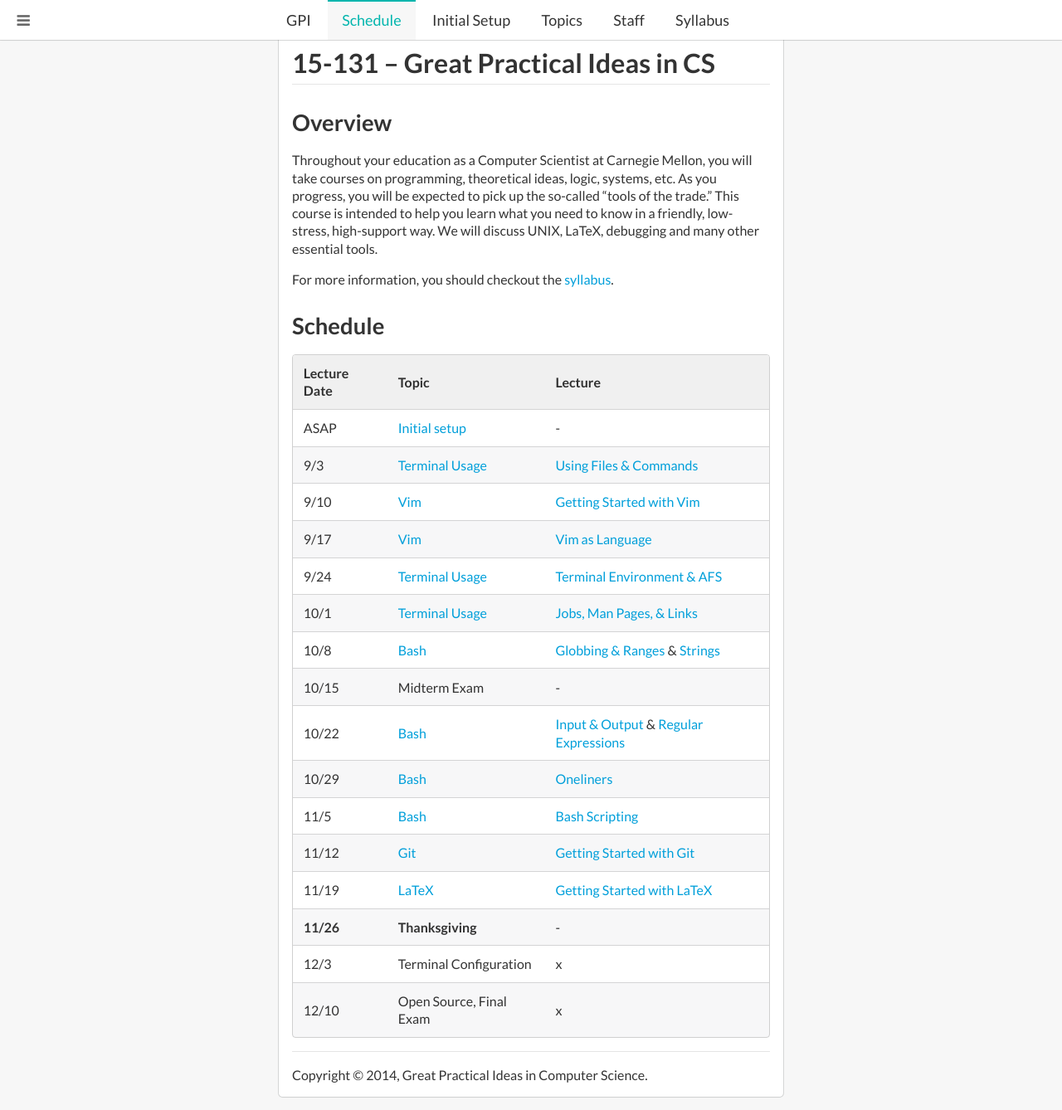
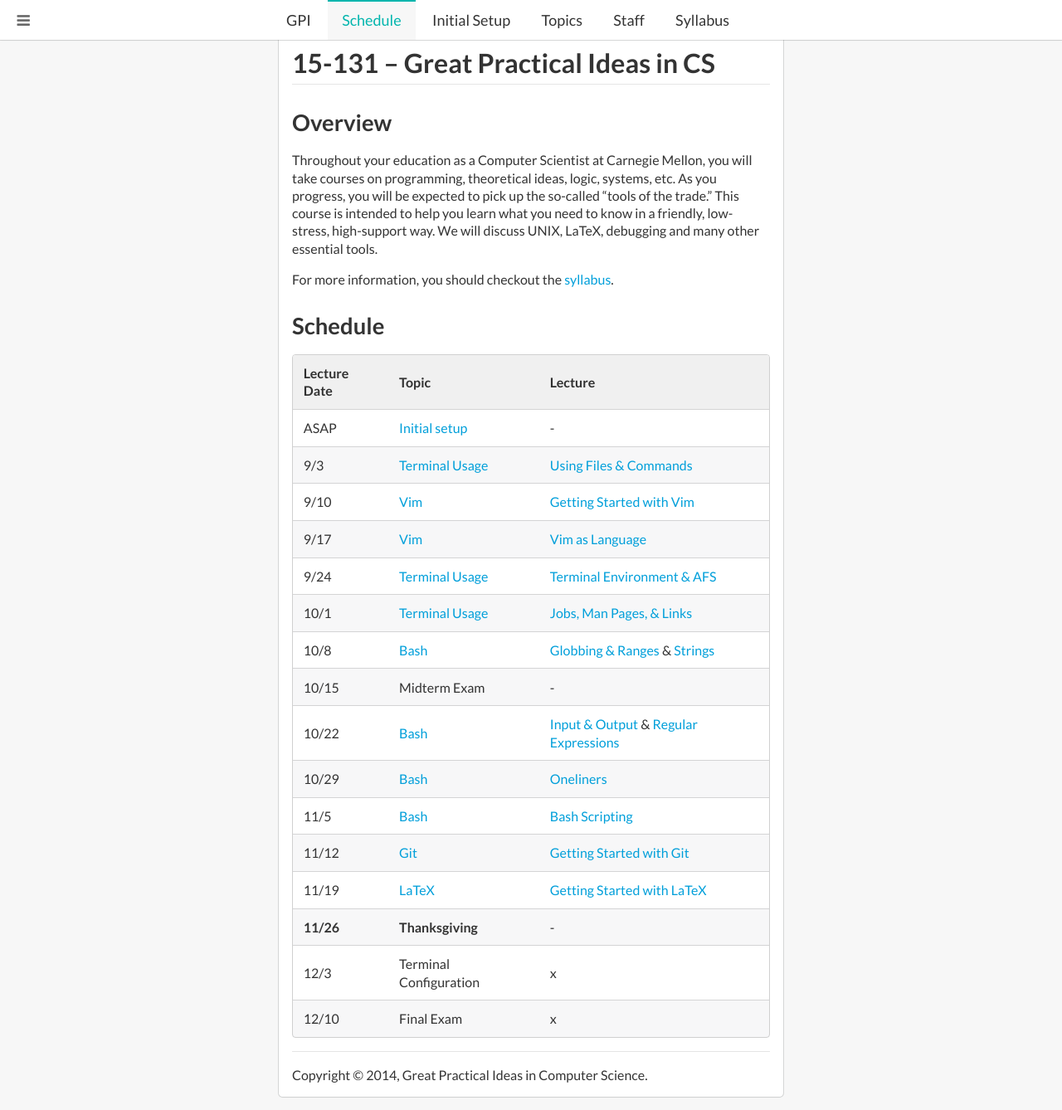
Before and after one commit to cmugpi/cmugpi.github.io, a Jekyll site: the page built from index.md, in a window 1280 px wide and 1338 px high. Shown: the whole window at 83% size. Built offline with Jekyll 4.4.1, drawn with Linux system fonts in a browser that asks for light colours; nearby versions of some CDN libraries.

Commit message:
Removed open source from schedule

```diff
--- a/index.md
+++ b/index.md
@@ -43,7 +43,7 @@
 | 11/19        | [LaTeX][latex]                   | [Getting Started with LaTeX][gs-latex]              |
 | __11/26__    | __Thanksgiving__                 | -                                                   |
 | 12/3         | Terminal Configuration           | x |
-| 12/10        | Open Source, Final Exam          | x |
+| 12/10        | Final Exam                       | x |
 {:.ui.striped.table}
 
 [puzzle1]: https://www.google.com/
```
